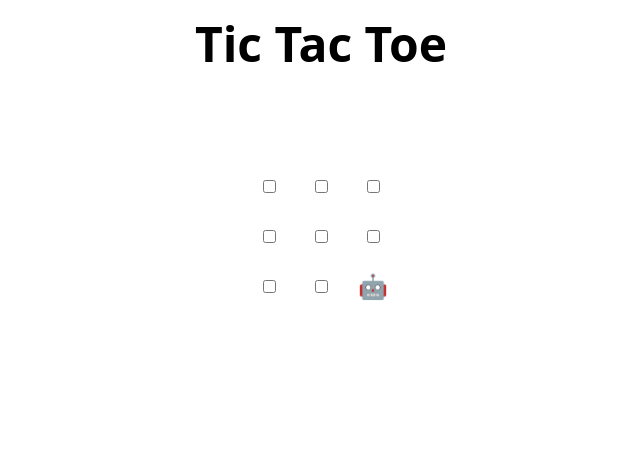
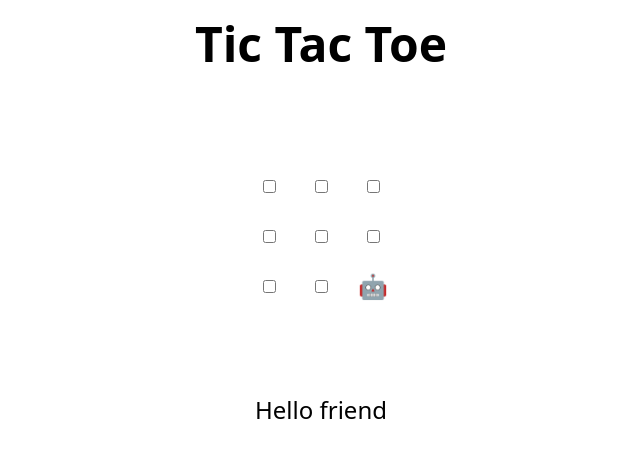
Before and after one commit to CharlesEdeki/skills-review-pull-requests, a plain HTML site: page index.html in a window 1280 px wide. Shown: the whole page, without its empty margins (319-959 px from the left). Drawn offline with Linux system fonts and the light colour scheme.

Commit message:
Update index.html

```diff
--- a/index.html
+++ b/index.html
@@ -47,6 +47,7 @@
   </tr>
 </table>
 
+<p>Hello friend</p>
 <h2 hidden>Game over, refresh to play again 🧑‍💻 🤖!</h2>
 
 <script>
```
